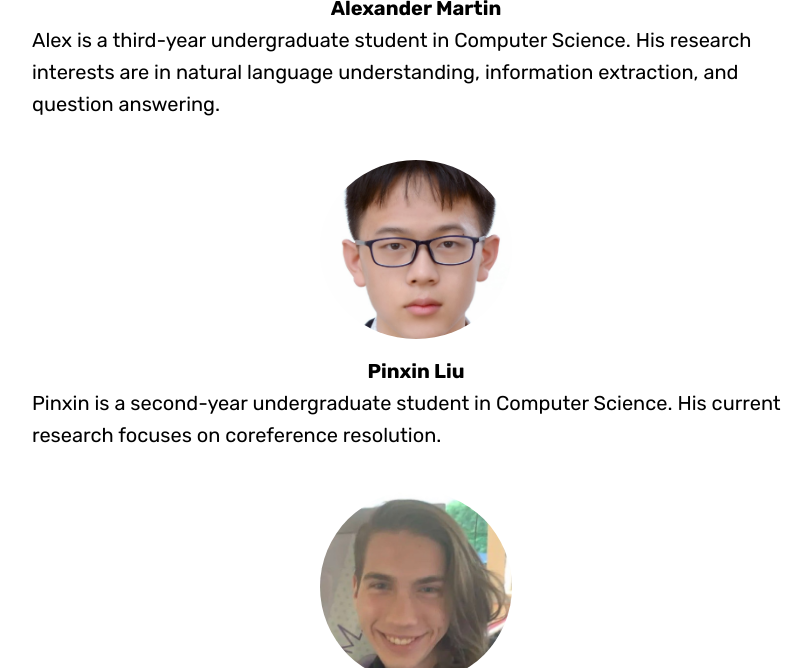
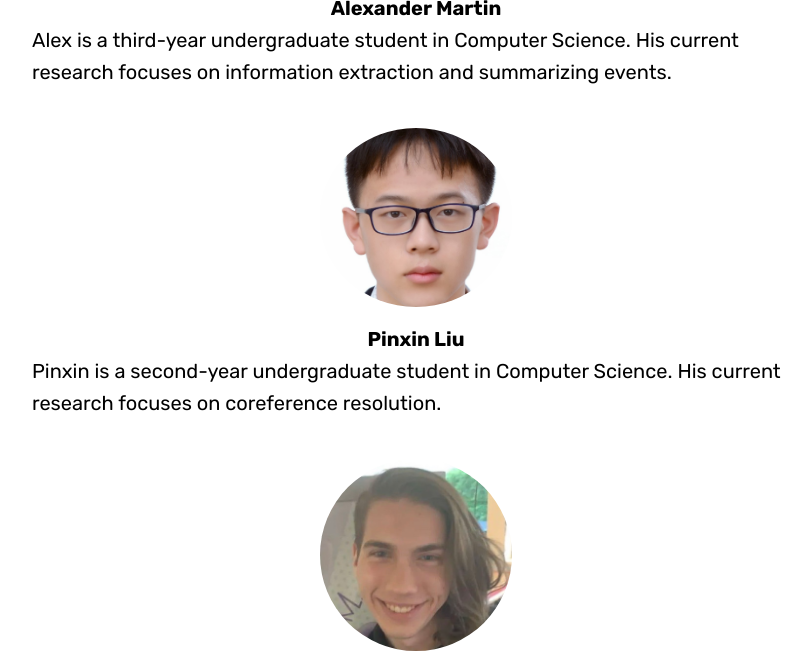
Before and after one commit to FACTSlab/factslab.github.io, a Jekyll site: the page built from people.md, in a window 1280 px wide and 900 px high, scrolled down 5218 px, cut to the strip 232-900 px from the top of the window. Shown: the whole strip, without its empty margins (224-1035 px from the left). Built offline with Jekyll 4.4.1, drawn with Linux system fonts in a browser that asks for light colours; some web fonts are replaced.

Commit message:
Updated Alex Martin bio

```diff
--- a/_data/people.yml
+++ b/_data/people.yml
@@ -56,9 +56,9 @@
     description: Angela is a M.Sc. student in Linguistics at the University of Edinburgh. Her research interests include using language data to explore causal models of cognition.
   amartin:
     name: Alexander Martin
-    website: https://www.linkedin.com/in/alexander-david-paul-martin/
+    website: https://alexdmartin.io/
     image: alex-martin.jpg
-    description: Alex is a third-year undergraduate student in Computer Science. His research interests are in natural language understanding, information extraction, and question answering.
+    description: Alex is a third-year undergraduate student in Computer Science. His current research focuses on information extraction and summarizing events.
   pliu:
     name: Pinxin Liu
     website:
```
